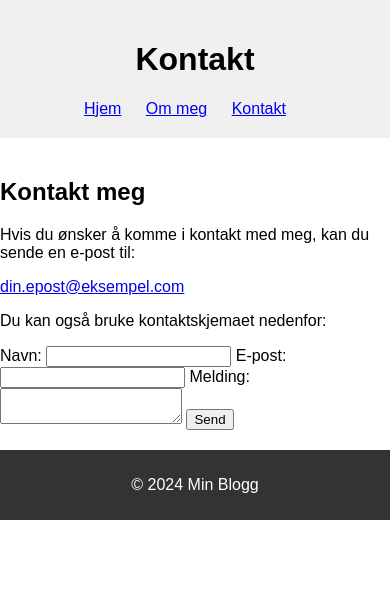
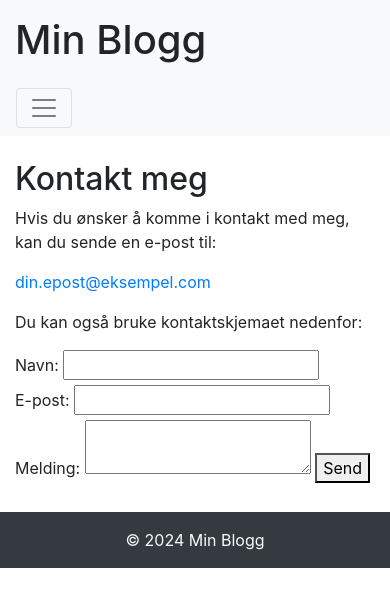
Before and after one commit to Spaceben13/IKT222_Assignment_2, a Flask app: page /kontakt in a window 390 px wide. Shown: the top 607 px of the page. Run offline with Flask 3, Linux system fonts and the light colour scheme; some libraries are stand-ins or nearby versions.

Commit message:
skapt et uniformt design, og lagt til base.html.

```diff
--- a/app.py
+++ b/app.py
@@ -1,4 +1,5 @@
-from flask import Flask, render_template
+import os
+from flask import Flask, render_template, request
 
 app = Flask(__name__)
 
@@ -10,9 +11,14 @@ def index():
 def om_meg():
     return render_template("om_meg.html")
 
-@app.route("/kontakt")
+@app.route('/kontakt', methods=['GET', 'POST'])
 def kontakt():
-    return render_template("kontakt.html")
+    if request.method == 'POST':
+        # Her kan du legge til kode for å håndtere innsending av kontaktskjemaet.
+        # For eksempel, lagre dataene i en database eller sende en e-post.
+        return "Takk for meldingen din!"
+    else:
+        return render_template('kontakt.html')
 
 if __name__ == "__main__":
     app.run(debug=True, host='0.0.0.0')
--- /dev/null
+++ b/templates/base.html
@@ -0,0 +1,53 @@
+<!DOCTYPE html>
+<html lang="no">
+<head>
+    <meta charset="UTF-8">
+    <meta name="viewport" content="width=device-width, initial-scale=1.0">
+    <title>{% block title %}{% endblock %} | Min Blogg</title>
+    <link rel="stylesheet" href="https://stackpath.bootstrapcdn.com/bootstrap/4.5.2/css/bootstrap.min.css">
+    <link rel="stylesheet" href="{{ url_for('static', filename='style.css') }}">
+</head>
+<body>
+    <header class="bg-light py-3">
+        <div class="container">
+            <h1 class="mb-0">Min Blogg</h1>
+        </div>
+    </header>
+
+    <nav class="navbar navbar-expand-lg navbar-light bg-light">
+        <div class="container">
+            <button class="navbar-toggler" type="button" data-toggle="collapse" data-target="#navbarNav" aria-controls="navbarNav" aria-expanded="false" aria-label="Toggle navigation">
+                <span class="navbar-toggler-icon"></span>
+            </button>
+            <div class="collapse navbar-collapse" id="navbarNav">
+                <ul class="navbar-nav">
+                    <li class="nav-item {% if request.path == '/' %}active{% endif %}">
+                        <a class="nav-link" href="/">Hjem</a>
+                    </li>
+                    <li class="nav-item {% if request.path == '/om_meg' %}active{% endif %}">
+                        <a class="nav-link" href="/om_meg">Om meg</a>
+                    </li>
+                    <li class="nav-item {% if request.path == '/kontakt' %}active{% endif %}">
+                        <a class="nav-link" href="/kontakt">Kontakt</a>
+                    </li>
+                </ul>
+            </div>
+        </div>
+    </nav>
+
+    <main class="container my-4">
+        {% block content %}{% endblock %}
+    </main>
+
+    <footer class="bg-dark text-light py-3">
+        <div class="container">
+            <p class="mb-0 text-center">&copy; 2024 Min Blogg</p>
+        </div>
+    </footer>
+
+    <script src="https://code.jquery.com/jquery-3.5.1.slim.min.js"></script>
+    <script src="https://cdn.jsdelivr.net/npm/popper.js@1.16.1/dist/umd/popper.min.js"></script>
+    <script src="https://stackpath.bootstrapcdn.com/bootstrap/4.5.2/js/bootstrap.min.js"></script>
+    <script src="{{ url_for('static', filename='script.js') }}"></script>
+</body>
+</html>
--- a/templates/kontakt.html
+++ b/templates/kontakt.html
@@ -1,30 +1,16 @@
-<!DOCTYPE html>
-<html lang="no">
-<head>
-    <meta charset="UTF-8">
-    <meta name="viewport" content="width=device-width, initial-scale=1.0">
-    <title>Kontakt</title>
-    <link rel="stylesheet" href="style.css">
-</head>
-<body>
-    <header>
-        <h1>Kontakt</h1>
-        <nav>
-            <ul>
-                <li><a href="index.html">Hjem</a></li>
-                <li><a href="om_meg.html">Om meg</a></li>
-                <li><a href="kontakt.html">Kontakt</a></li>
-            </ul>
-        </nav>
-    </header>
+{% extends "base.html" %}
 
-    <main>
+{% block title %}Kontakt{% endblock %}
+
+{% block content %}
+    <div class="row">
+        <div class="col-md-8">
             <section>
                 <h2>Kontakt meg</h2>
                 <p>Hvis du ønsker å komme i kontakt med meg, kan du sende en e-post til:</p>
                 <p><a href="mailto:din.epost@eksempel.com">din.epost@eksempel.com</a></p>
                 <p>Du kan også bruke kontaktskjemaet nedenfor:</p>
-            <form action="#" method="post">
+                <form action="{{ url_for('kontakt') }}" method="post">
                     <label for="navn">Navn:</label>
                     <input type="text" id="navn" name="navn" required>
 
@@ -37,10 +23,6 @@
                     <button type="submit">Send</button>
                 </form>
             </section>
-    </main>
-
-    <footer>
-        <p>&copy; 2024 Min Blogg</p>
-    </footer>
-</body>
-</html>
+        </div>
+    </div>
+{% endblock %}
```
Also changed, not shown: templates/index.html (+4 -50 lines), templates/om_meg.html (+13 -31 lines), 3 other files. Lines whose indentation alone changed are shown as unchanged.
